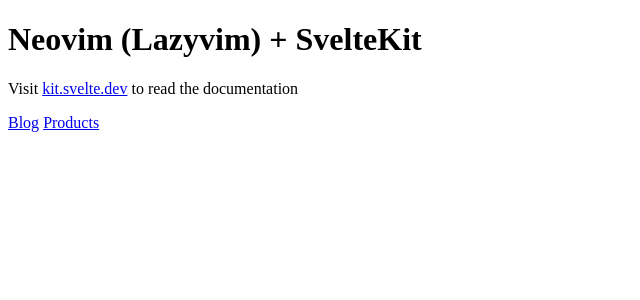
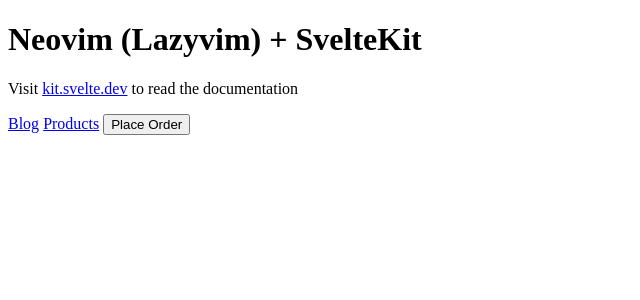
Before and after one commit to nico9506/svelteKit01, a SvelteKit app: page / in a window 1280 px wide. Shown: the top 300 px of the page, without its empty margins (0-640 px from the left). Built offline with nearby package versions, Linux system fonts and the light colour scheme.

Commit message:
feat: navigating programmatically

```diff
--- a/src/routes/+page.svelte
+++ b/src/routes/+page.svelte
@@ -1,5 +1,23 @@
+<script>
+	import { goto, beforeNavigate, afterNavigate } from '$app/navigation';
+
+	const handleClick = () => {
+		console.log('Placing your order');
+		goto('/products', { replaceState: true });
+	};
+
+	beforeNavigate((navigation) => {
+		console.log({ before: navigation });
+	});
+	afterNavigate((navigation) => {
+		console.log({ after: navigation });
+	});
+</script>
+
 <h1>Neovim (Lazyvim) + SvelteKit</h1>
 <p>Visit <a href="https://kit.svelte.dev">kit.svelte.dev</a> to read the documentation</p>
 
 <a href="/blog">Blog</a>
 <a href="/products">Products</a>
+
+<button on:click={handleClick}>Place Order</button>
```
